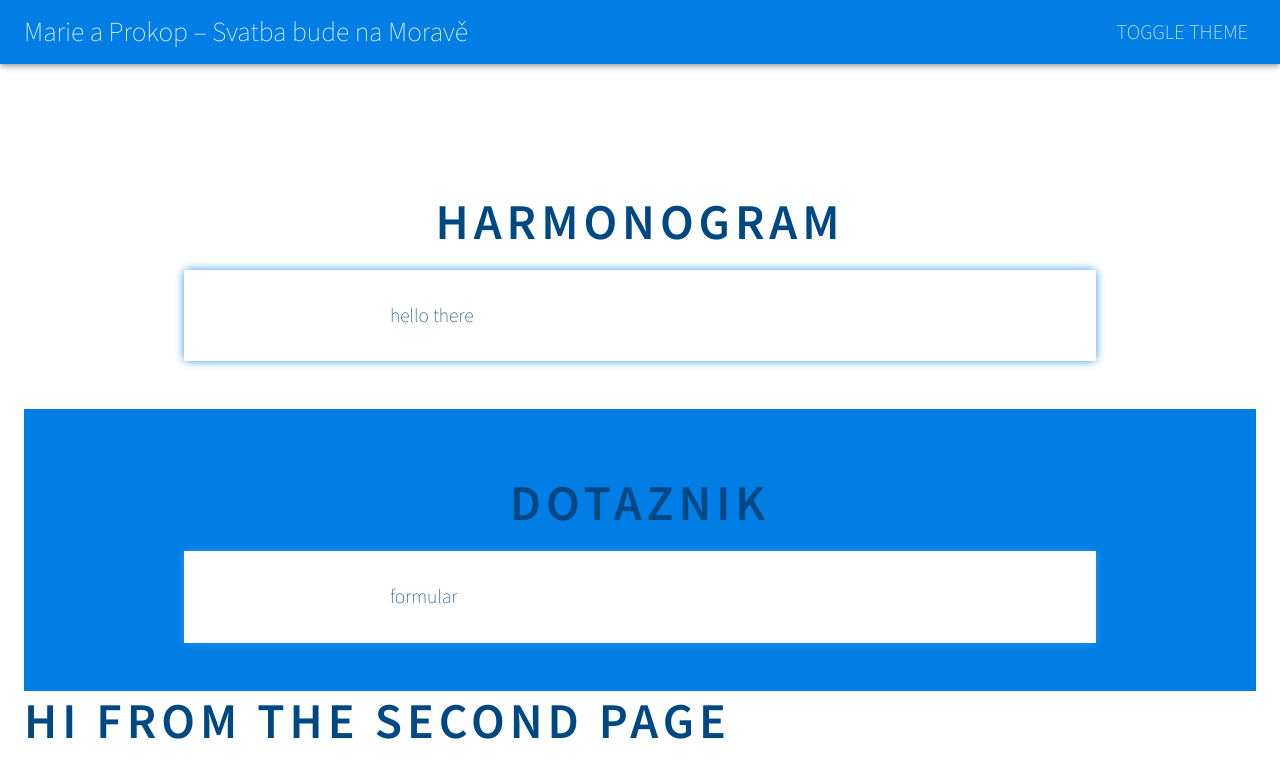
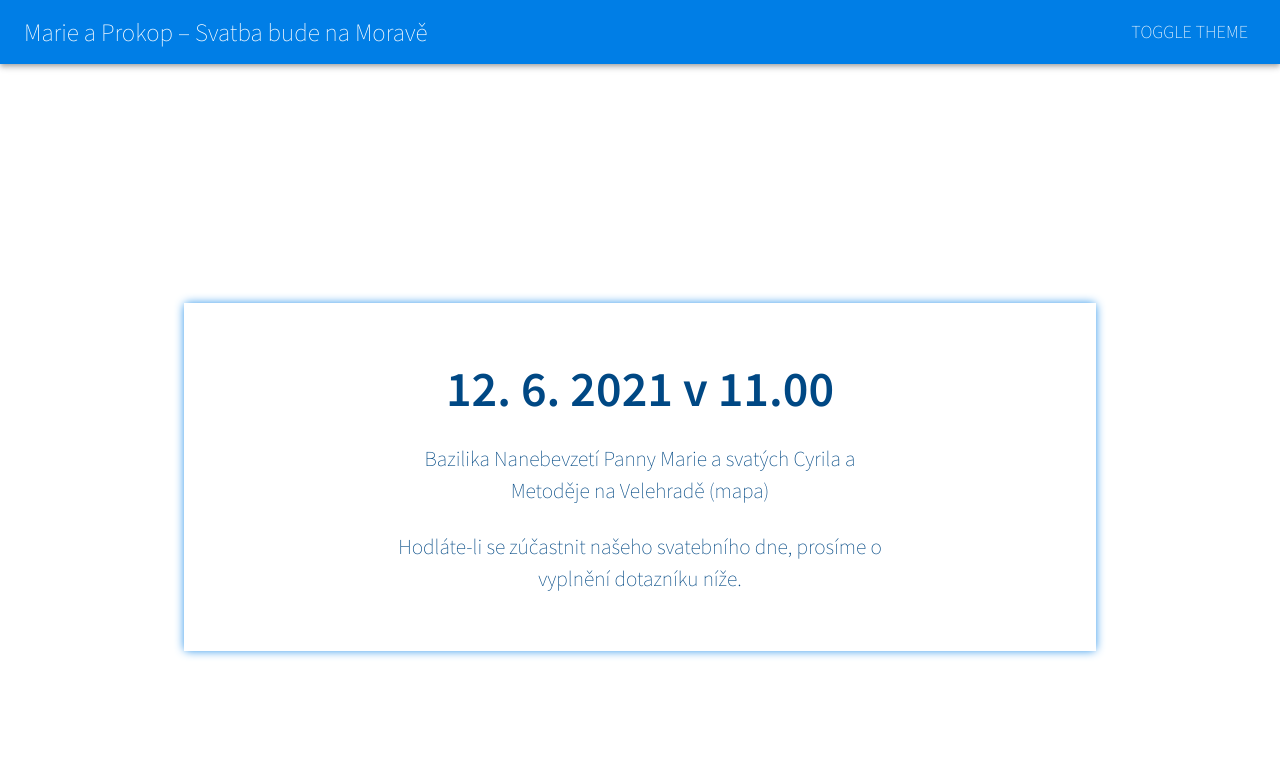
Before and after one commit to Peracek/svatba-bude-na-morave, a Gatsby site: page /page-2 in a window 1280 px wide. Shown: the top 765 px of the page. Built offline with nearby package versions, Linux system fonts and the light colour scheme; Gatsby itself is replaced by a stand-in of ours.

Commit message:
styled component, images, tweak UI a bit

```diff
--- a/gatsby-config.js
+++ b/gatsby-config.js
@@ -1,3 +1,5 @@
+const path = require('path')
+
 module.exports = {
   siteMetadata: {
     title: `Marie a Prokop – Svatba bude na Moravě`,
@@ -26,6 +28,15 @@ module.exports = {
         },
       },
     },
+    {
+      resolve: `gatsby-source-filesystem`,
+      options: {
+        name: `images`,
+        path: path.join(__dirname, `src`, `images`),
+      },
+    },
+    `gatsby-plugin-sharp`,
+    `gatsby-transformer-sharp`,
     {
       resolve: 'gatsby-plugin-material-ui',
       // If you want to use styled components you should change the injection order.
--- a/src/components/HightlighContent.tsx
+++ b/src/components/HightlighContent.tsx
@@ -1,13 +1,6 @@
+import { Box, Grid, Theme } from '@material-ui/core'
+import { makeStyles } from '@material-ui/styles'
 import React, { FC } from 'react'
-import { makeStyles } from '@material-ui/styles'
-import {
-  Typography,
-  Container,
-  Theme,
-  Paper,
-  Box,
-  Grid,
-} from '@material-ui/core'
 
 interface HighligtedContent {}
 
@@ -18,7 +11,7 @@ const useStyles = makeStyles<Theme, HighligtedContent, string>(
       'border-radius': '5px',
     },
     inner: {
-      padding: theme.spacing(4, 6),
+      padding: theme.spacing(7, 8),
       background: theme.palette.background.default,
     },
   }),
--- a/src/components/Section.tsx
+++ b/src/components/Section.tsx
@@ -4,15 +4,17 @@ import { Typography, Container, Theme } from '@material-ui/core'
 import { transparentize } from 'polished'
 
 interface SectionProps {
-  title: string
+  title?: string
   tintBg?: boolean
 }
 
 const useStyles = makeStyles<Theme, SectionProps, string>((theme: Theme) => ({
   section: {
     backgroundColor: props =>
-      props.tintBg ? theme.palette.primary.main : 'inherit',
-    padding: theme.spacing(8, 0, 6),
+      props.tintBg
+        ? transparentize(0.9, theme.palette.primary.main)
+        : 'inherit',
+    padding: `175px 0`,
   },
 }))
 
@@ -21,8 +23,8 @@ export const Section: FC<SectionProps> = props => {
   return (
     <div className={classes.section}>
       <Container maxWidth="md">
+        {props.title && (
           <Typography
-          // component="h2"
             variant="h2"
             align="center"
             color="textPrimary"
@@ -30,6 +32,7 @@ export const Section: FC<SectionProps> = props => {
           >
             {props.title}
           </Typography>
+        )}
         {props.children}
       </Container>
     </div>
--- a/src/layout/index.tsx
+++ b/src/layout/index.tsx
@@ -2,6 +2,7 @@ import React, { FC } from 'react'
 import { makeStyles, ThemeProvider } from '@material-ui/styles'
 import { Theme } from '@material-ui/core'
 import { useSelector } from 'react-redux'
+import { ThemeProvider as StyledProvider } from 'styled-components'
 
 import Header from './header'
 import Footer from './footer'
@@ -38,7 +39,9 @@ const Layout: FC = ({ children }) => {
 
   return (
     <ThemeProvider theme={themes[theme]}>
-      <LayoutComponent>{children}</LayoutComponent>
+      <StyledProvider theme={themes[theme]}>
+        <LayoutComponent>{children}</LayoutComponent>
+      </StyledProvider>
     </ThemeProvider>
   )
 }
--- a/src/pages/page-2.tsx
+++ b/src/pages/page-2.tsx
@@ -1,24 +1,67 @@
 import React, { FC } from 'react'
 import { Link as GatsbyLink } from 'gatsby'
 import { makeStyles } from '@material-ui/styles'
-import { Typography, Link, Container, Theme, Paper } from '@material-ui/core'
+import {
+  Typography,
+  Link,
+  Container,
+  Theme,
+  Paper,
+  Grid,
+} from '@material-ui/core'
 
 import SEO from '../components/seo'
 import { Section } from '../components/Section'
 import { HighligtedContent } from '../components/HightlighContent'
+import styled from 'styled-components'
 
 const useStyles = makeStyles((theme: Theme) => ({
   root: {
     marginTop: theme.spacing(8),
     marginBottom: theme.spacing(2),
   },
+  noh1: {
+    letterSpacing: 'initial',
+    textTransform: 'initial',
+  },
+  padded: {},
 }))
+
+const Spaced = styled.div`
+  & > * + * {
+    margin-top: ${p => p.theme.spacing(3)}px;
+  }
+`
 
 const SecondPage: FC = () => {
   const classes = useStyles()
   return (
-    <Container className={classes.root}>
+    <Container maxWidth={false} disableGutters className={classes.root}>
       <SEO title="Page two" />
+
+      <Section>
+        <HighligtedContent>
+          <Spaced>
+            <Typography
+              variant="h2"
+              align="center"
+              color="textPrimary"
+              gutterBottom
+              className={classes.noh1}
+            >
+              12. 6. 2021 v 11.00
+            </Typography>
+            <Typography align="center">
+              Bazilika Nanebevzetí Panny Marie a svatých Cyrila a Metoděje na
+              Velehradě (mapa)
+            </Typography>
+            <Typography align="center">
+              Hodláte-li se zúčastnit našeho svatebního dne, prosíme o vyplnění
+              dotazníku níže.
+            </Typography>
+          </Spaced>
+        </HighligtedContent>
+      </Section>
 
       <Section title="Harmonogram">
         <HighligtedContent>hello there</HighligtedContent>
--- a/src/theme.ts
+++ b/src/theme.ts
@@ -11,7 +11,7 @@ const makeTheme = (variant: ThemeOptions): Theme => {
   const common = {
     typography: {
       fontFamily: ['Source Sans Pro', 'sans-serif'].join(','),
-      fontSize: 20,
+      fontSize: 18,
       fontWeightLight: 200,
       h1: {
         fontWeight: 600,
```
Also changed, not shown: package.json (+7 -1 lines), src/images/motif_1.png (added), src/images/motif_2.png (added), 2 other files. Lines whose indentation alone changed are shown as unchanged.
